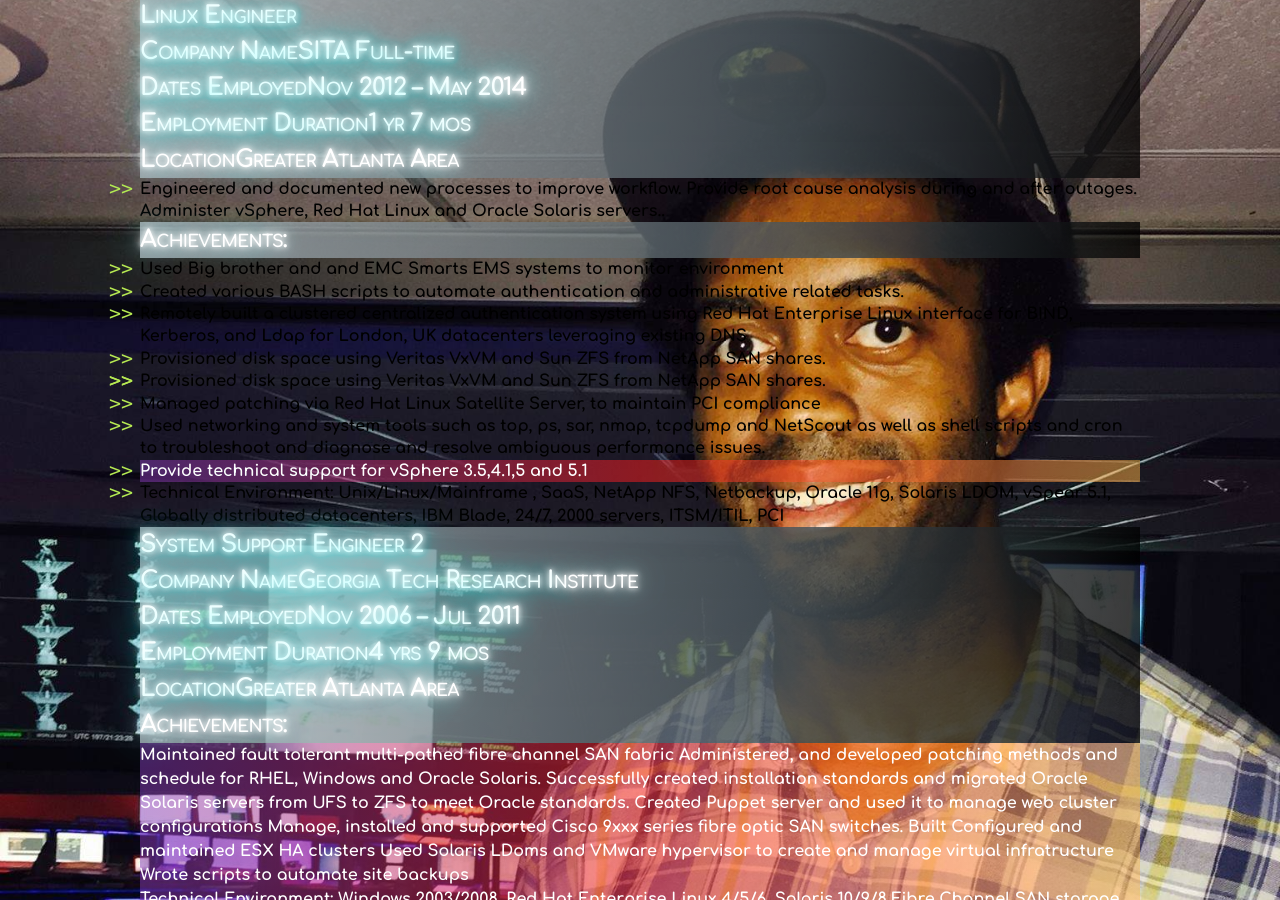
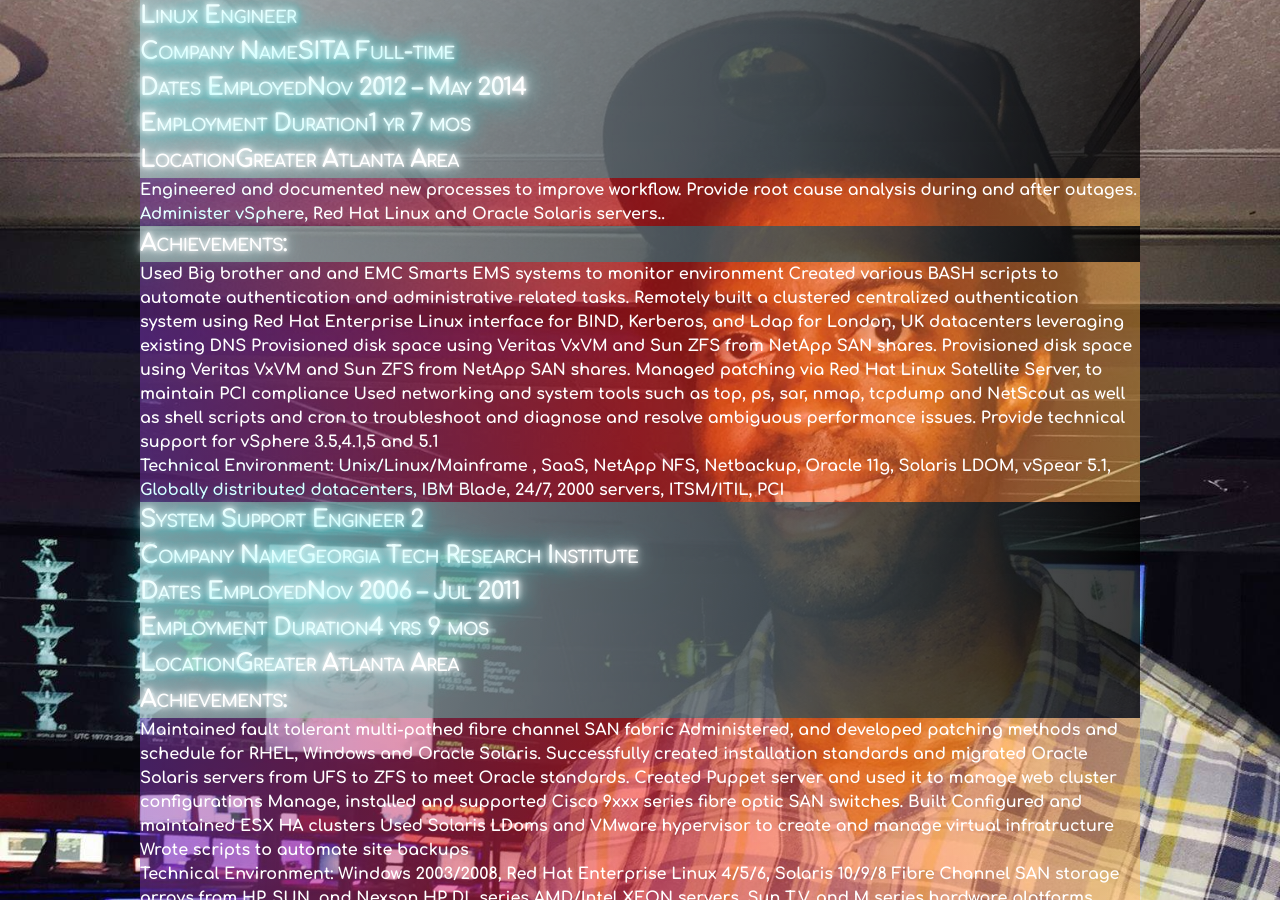
Before and after one commit to ricoThaka/cv, a Jekyll site: the page built from index.md, in a window 1280 px wide and 900 px high, scrolled down 3558 px. Built offline with Jekyll 4.4.1, drawn with Linux system fonts in a browser that asks for light colours; some web fonts are replaced; our own code applies the rules of GitHub Pages for plain Markdown files.

Commit message:
dashes edited

```diff
--- a/index.md
+++ b/index.md
@@ -149,19 +149,19 @@ Technical Environment: Unix/Linux/Mainframe , SaaS, NetApp NFS, Netbackup, vSpea
 ## Dates EmployedNov 2012 – May 2014
 ## Employment Duration1 yr 7 mos
 ## LocationGreater Atlanta Area
-- Engineered and documented new processes to improve workflow. Provide root cause analysis during and after outages. Administer vSphere, Red Hat Linux and Oracle Solaris servers..
+ Engineered and documented new processes to improve workflow. Provide root cause analysis during and after outages. Administer vSphere, Red Hat Linux and Oracle Solaris servers..
 
 ## Achievements:
-- Used Big brother and and EMC Smarts EMS systems to monitor environment
-- Created various BASH scripts to automate authentication and administrative related tasks.
-- Remotely built a clustered centralized authentication system using Red Hat Enterprise Linux interface for BIND, Kerberos, and Ldap for London, UK datacenters leveraging existing DNS
-- Provisioned disk space using Veritas VxVM and Sun ZFS from NetApp SAN shares.
-- - Provisioned disk space using Veritas VxVM and Sun ZFS from NetApp SAN shares.
-- Managed patching via Red Hat Linux Satellite Server, to maintain PCI compliance
-- Used networking and system tools such as top, ps, sar, nmap, tcpdump and NetScout as well as shell scripts and cron to troubleshoot and diagnose and resolve ambiguous performance issues.
-- Provide technical support for vSphere 3.5,4.1,5 and 5.1
+ Used Big brother and and EMC Smarts EMS systems to monitor environment
+ Created various BASH scripts to automate authentication and administrative related tasks.
+ Remotely built a clustered centralized authentication system using Red Hat Enterprise Linux interface for BIND, Kerberos, and Ldap for London, UK datacenters leveraging existing DNS
+ Provisioned disk space using Veritas VxVM and Sun ZFS from NetApp SAN shares.
+ Provisioned disk space using Veritas VxVM and Sun ZFS from NetApp SAN shares.
+ Managed patching via Red Hat Linux Satellite Server, to maintain PCI compliance
+ Used networking and system tools such as top, ps, sar, nmap, tcpdump and NetScout as well as shell scripts and cron to troubleshoot and diagnose and resolve ambiguous performance issues.
+ Provide technical support for vSphere 3.5,4.1,5 and 5.1
 
-- Technical Environment: Unix/Linux/Mainframe , SaaS, NetApp NFS, Netbackup, Oracle 11g, Solaris LDOM, vSpear 5.1, Globally distributed datacenters, IBM Blade, 24/7, 2000 servers, ITSM/ITIL, PCI
+ Technical Environment: Unix/Linux/Mainframe , SaaS, NetApp NFS, Netbackup, Oracle 11g, Solaris LDOM, vSpear 5.1, Globally distributed datacenters, IBM Blade, 24/7, 2000 servers, ITSM/ITIL, PCI
 
 
 ## System Support Engineer 2
```
